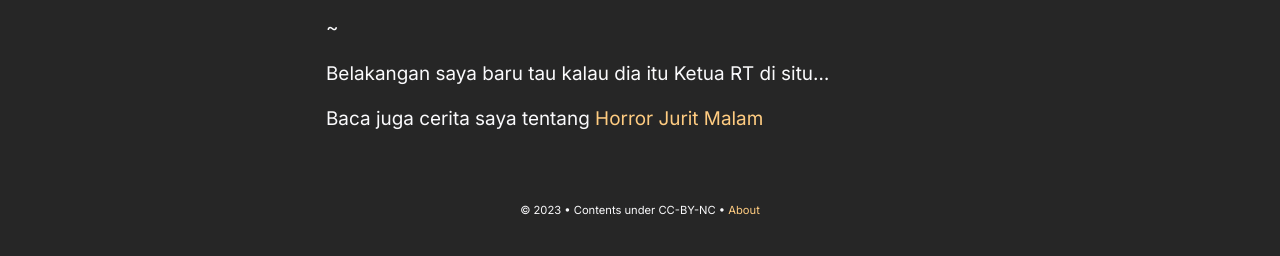
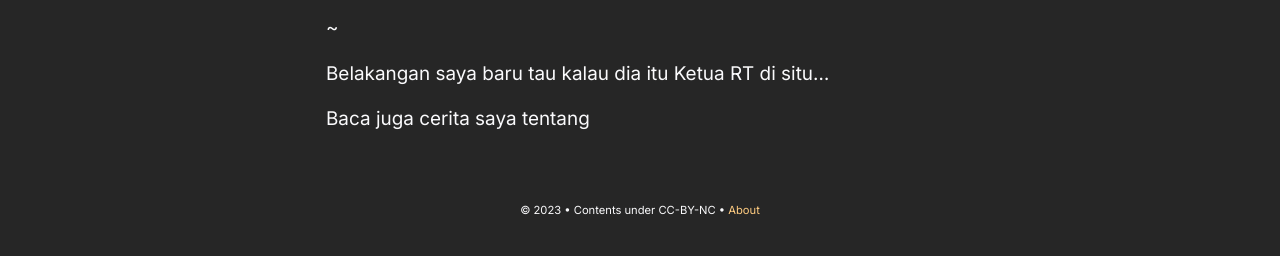
Before and after one commit to jksntn/little-garden, a Jekyll site: the page built from _notes/Public/tetangga masa gitu.md, in a window 1280 px wide. Shown: the part 1502-1758 px from the top of the page. Built offline with Jekyll 4.4.1, drawn with Linux system fonts in a browser that asks for light colours.

Commit message:
vault backup: 2023-08-05 18:43:20

```diff
--- a/_notes/Public/tetangga masa gitu.md
+++ b/_notes/Public/tetangga masa gitu.md
@@ -28,4 +28,4 @@ Ceilah 😎.
 
 Belakangan saya baru tau kalau dia itu Ketua RT di situ...
 
-Baca juga cerita saya tentang [[Horror Jurit Malam]]
+Baca juga cerita saya tentang
```
Also changed, not shown: _notes/Public/membeli ebook setengah harga.md (line endings or trailing spaces).
